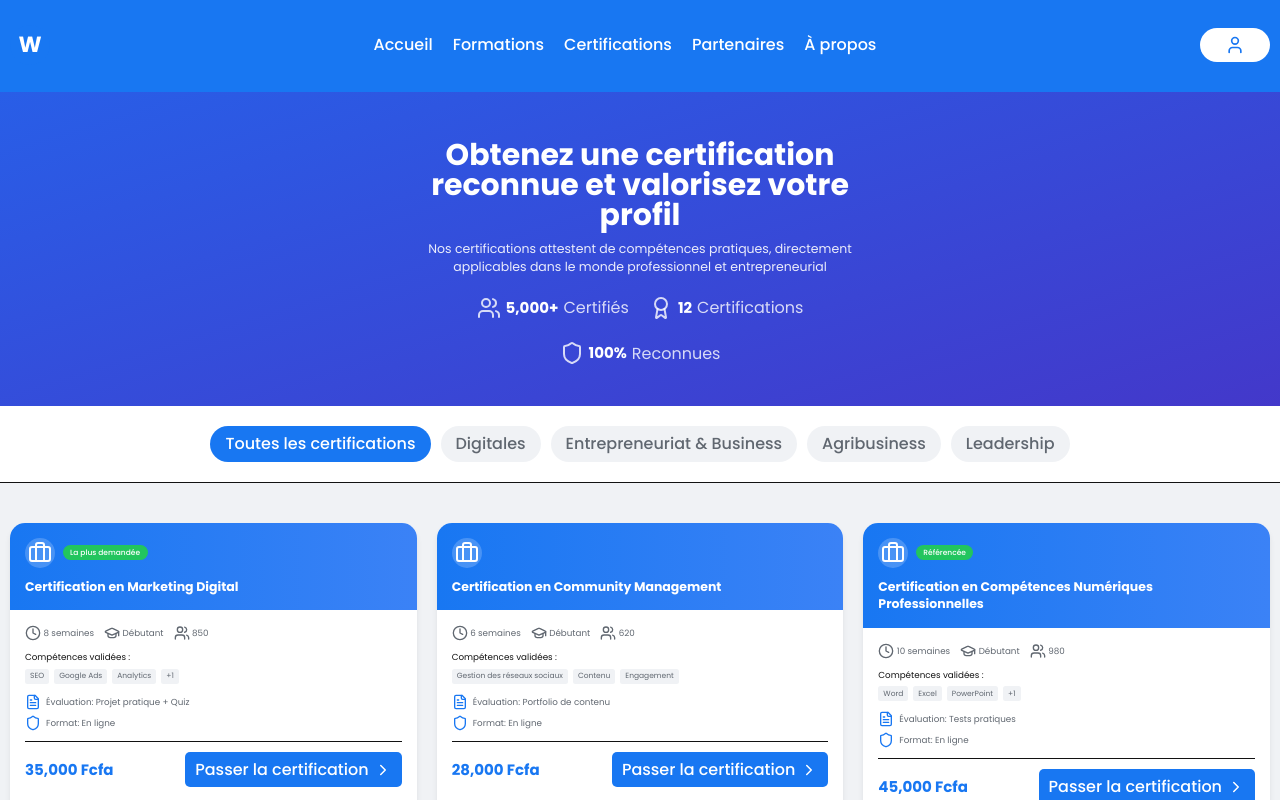
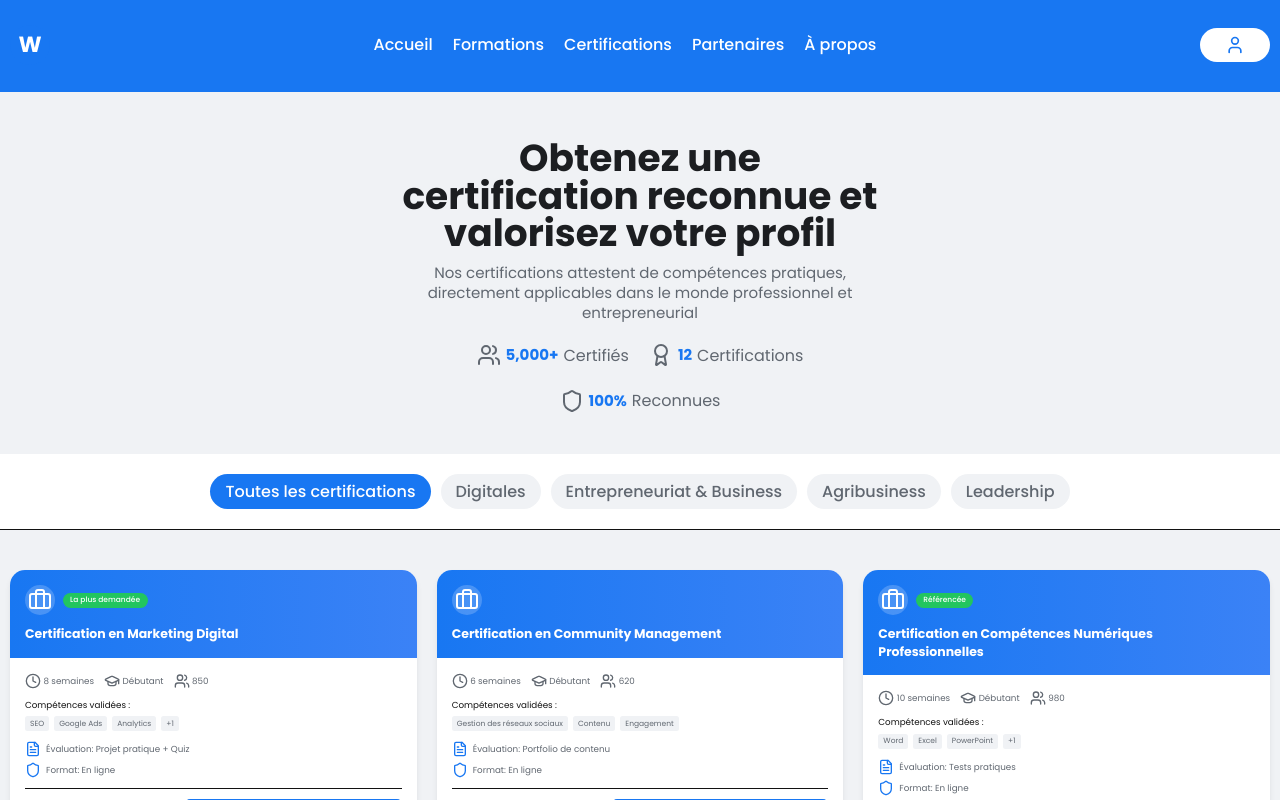
Before and after one commit to VOGLOSSOU/win-academy-fronend-app, a Next.js app: page /certifications in a window 1280 px wide. Shown: the top 800 px of the page. Built offline with nearby package versions, Linux system fonts and the light colour scheme.

Commit message:
J'ai remplacé le fond par bg-light sur les 3 pageshero (Formations, Certifications, Partenaires).

```diff
--- a/src/app/certifications/page.tsx
+++ b/src/app/certifications/page.tsx
@@ -213,30 +213,30 @@
       <Navigation />
       <main className="min-h-screen bg-light">
         {/* Hero Section */}
-        <section className="pt-56 pb-16 bg-gradient-to-br from-blue-600 to-indigo-700">
+        <section className="pt-56 pb-16 bg-light">
           <div className="container mx-auto px-4">
             <div className="text-center max-w-3xl mx-auto">
-              <h1 className="text-4xl md:text-5xl font-bold text-white mb-4">
+              <h1 className="text-5xl md:text-6xl font-bold text-dark mb-4">
                 Obtenez une certification reconnue et valorisez votre profil
               </h1>
-              <p className="text-xl text-white/90 mb-8">
+              <p className="text-2xl text-gray-600 mb-8">
                 Nos certifications attestent de compétences pratiques, directement applicables dans le monde professionnel et entrepreneurial
               </p>
 
-              <div className="flex flex-wrap justify-center gap-8 text-white/80">
+              <div className="flex flex-wrap justify-center gap-8 text-gray-600">
                 <div className="flex items-center gap-2">
                   <Users size={24} />
-                  <span className="font-bold text-2xl text-white">5,000+</span>
+                  <span className="font-bold text-2xl text-primary">5,000+</span>
                   <span>Certifiés</span>
                 </div>
                 <div className="flex items-center gap-2">
                   <Award size={24} />
-                  <span className="font-bold text-2xl text-white">12</span>
+                  <span className="font-bold text-2xl text-primary">12</span>
                   <span>Certifications</span>
                 </div>
                 <div className="flex items-center gap-2">
                   <Shield size={24} />
-                  <span className="font-bold text-2xl text-white">100%</span>
+                  <span className="font-bold text-2xl text-primary">100%</span>
                   <span>Reconnues</span>
                 </div>
               </div>
--- a/src/app/formations/page.tsx
+++ b/src/app/formations/page.tsx
@@ -384,13 +384,13 @@
       <Navigation />
       <main className="min-h-screen bg-light">
         {/* Hero Section */}
-        <section className="pt-56 pb-16 bg-primary">
+        <section className="pt-56 pb-16 bg-light">
           <div className="container mx-auto px-4">
             <div className="text-center max-w-3xl mx-auto">
-              <h1 className="text-4xl md:text-5xl font-bold text-white mb-4">
+              <h1 className="text-5xl md:text-6xl font-bold text-dark mb-4">
                 Développez des compétences qui vous rapportent
               </h1>
-              <p className="text-xl text-white/90 mb-8">
+              <p className="text-2xl text-gray-600 mb-8">
                 Choisissez une formation adaptée à votre niveau et transformez vos ambitions en revenus concrets
               </p>
 
@@ -402,7 +402,7 @@
                   placeholder="Rechercher une formation..."
                   value={searchQuery}
                   onChange={(e) => setSearchQuery(e.target.value)}
-                  className="w-full pl-12 pr-4 py-4 rounded-full border-0 focus:outline-none focus:ring-4 focus:ring-white/30 text-dark"
+                  className="w-full pl-12 pr-4 py-4 rounded-full border-2 border-gray-200 focus:outline-none focus:border-primary text-dark"
                 />
               </div>
             </div>
--- a/src/app/partenaires/page.tsx
+++ b/src/app/partenaires/page.tsx
@@ -11,18 +11,18 @@
       <Navigation />
       <main className="min-h-screen bg-light">
         {/* Hero Section */}
-        <section className="pt-56 pb-16 bg-primary">
+        <section className="pt-56 pb-16 bg-light">
           <div className="container mx-auto px-4">
             <div className="text-center max-w-3xl mx-auto">
               <div className="flex justify-center mb-4">
-                <div className="w-20 h-20 bg-white/20 rounded-full flex items-center justify-center">
-                  <Handshake size={40} className="text-white" />
+                <div className="w-20 h-20 bg-primary/10 rounded-full flex items-center justify-center">
+                  <Handshake size={40} className="text-primary" />
                 </div>
               </div>
-              <h1 className="text-4xl md:text-5xl font-bold text-white mb-4">
+              <h1 className="text-5xl md:text-6xl font-bold text-dark mb-4">
                 Nos Partenaires
               </h1>
-              <p className="text-xl text-white/90">
+              <p className="text-2xl text-gray-600">
                 Nous collaborons avec des organisations engagées pour démocratiser l'éducation numérique au Benin
               </p>
             </div>
```
